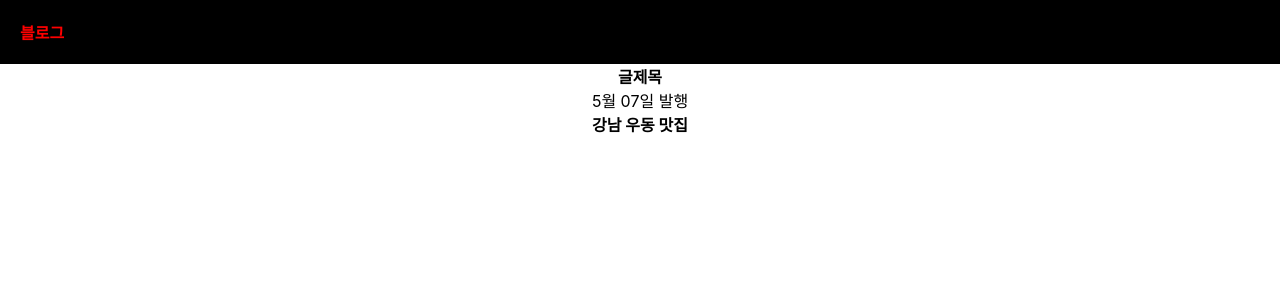
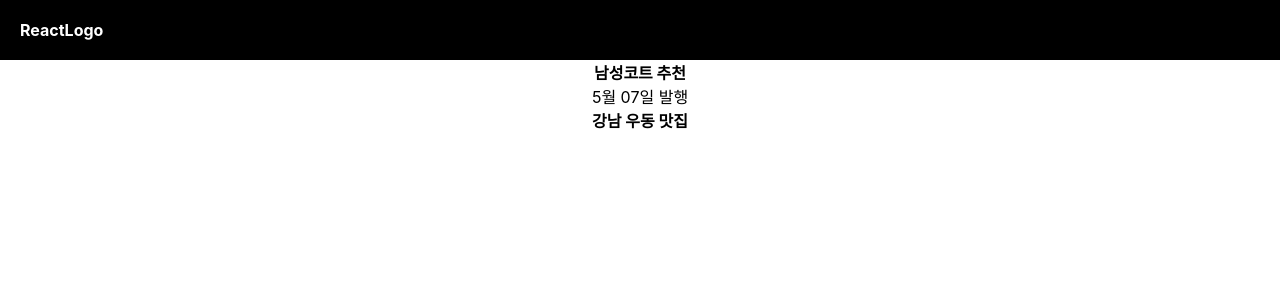
Before and after one commit to ssolin89/react-basic-blog, a React (Create React App) app: page / in a window 1280 px wide. Shown: the top 300 px of the page. Built offline with nearby package versions, Linux system fonts and the light colour scheme.

Commit message:
+ state를 만드는 이유 및 사용하는 이유 정리

```diff
--- a/src/App.js
+++ b/src/App.js
@@ -15,6 +15,14 @@ import {useState} from "react";
 // 2. useState(보관할 자료)
 // 3. cont [작명,작명]
 
+// state 만드는 이유?
+// 데이터바인딩이 변경되었을때 그 변경사항이 자동으로 html을 바뀌게 해준다.
+// state는 변경이 일어나면 state가 포함된 html을 자동으로 재랜더링 해주기 때문이다.
+
+// state 를 사용하는 곳은?
+// 자주 변경될 것 같은 데이터들은 state에 저장 했다가
+// html에 {데이터바인딩} 해놓기
+
 function App() {
 
   const post = '강남 우동 맛집';
@@ -26,10 +34,10 @@ function App() {
 
     <div className="App">
       <div className="blackNav">
-        <h4 style={{color: 'red', fontSize: '16px'}}>블로그</h4>
+        <h4>ReactLogo</h4>
       </div>
       <div className="list">
-        <h4>글제목</h4>
+        <h4>{글제목}</h4>
         <p>5월 07일 발행</p>
       </div>
       <h4>{post}</h4>
```
